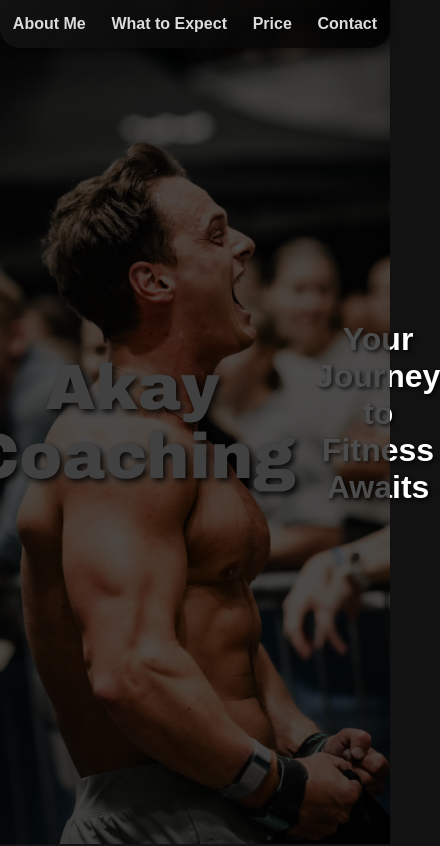
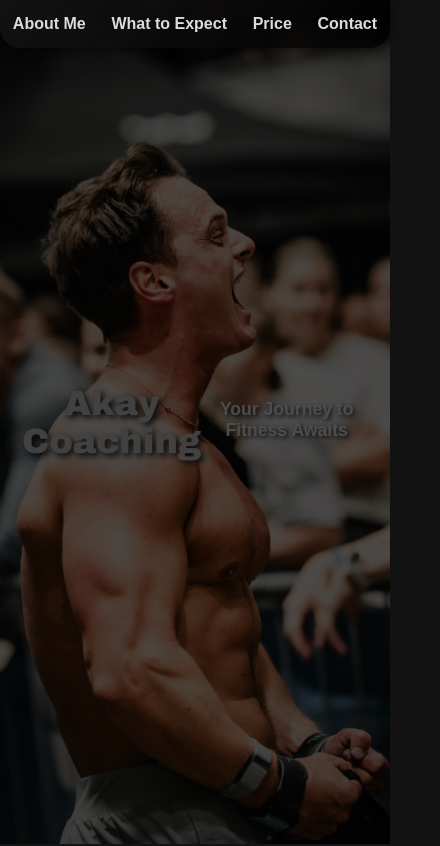
Before and after one commit to CatoAkay/COACH_AKAY, a React (Create React App) app: page / in a window 390 px wide. Shown: the top 846 px of the page, 440 px wide, since content can reach past the window. Built offline with nearby package versions, Linux system fonts and the light colour scheme.

Commit message:
responsive

```diff
--- a/src/components/Header.js
+++ b/src/components/Header.js
@@ -11,6 +11,7 @@ const HeaderSection = styled.header`
     justify-content: center;
     align-items: center;
     text-align: center;
+    padding: 0 20px; /* Add horizontal padding for small screens */
 
     &:before {
         content: '';
@@ -19,7 +20,7 @@ const HeaderSection = styled.header`
         left: 0;
         right: 0;
         bottom: 0;
-        background: rgba(0, 0, 0, 0.7); /* Slightly darker overlay for better contrast */
+        background: rgba(0, 0, 0, 0.7);
         z-index: 1;
     }
 `;
@@ -28,16 +29,26 @@ const Title = styled.h1`
     font-size: 4rem;
     padding: 20px;
     position: relative;
-    color: #dcdcdc; /* Lighter gray for better readability */
-    text-shadow: 3px 3px 6px rgba(0, 0, 0, 0.9); /* Stronger shadow for better contrast */
-    font-family: 'Arial Black', sans-serif; /* A bolder font for emphasis */
+    color: #dcdcdc;
+    text-shadow: 3px 3px 6px rgba(0, 0, 0, 0.9);
+    font-family: 'Arial Black', sans-serif;
+
+    @media (max-width: 600px) {
+        font-size: 2.2rem;
+        padding: 10px 0;
+    }
 `;
 
 const Subtitle = styled.h2`
     font-size: 2rem;
-    color: #ffffff; /* White color for better contrast */
-    margin-top: 10px; /* Space between title and subtitle */
-    text-shadow: 2px 2px 4px rgba(0, 0, 0, 0.8); /* Strong shadow for depth */
+    color: #ffffff;
+    margin-top: 10px;
+    text-shadow: 2px 2px 4px rgba(0, 0, 0, 0.8);
+
+    @media (max-width: 600px) {
+        font-size: 1.1rem;
+        word-break: break-word;
+    }
 `;
 
 function Header() {
```
